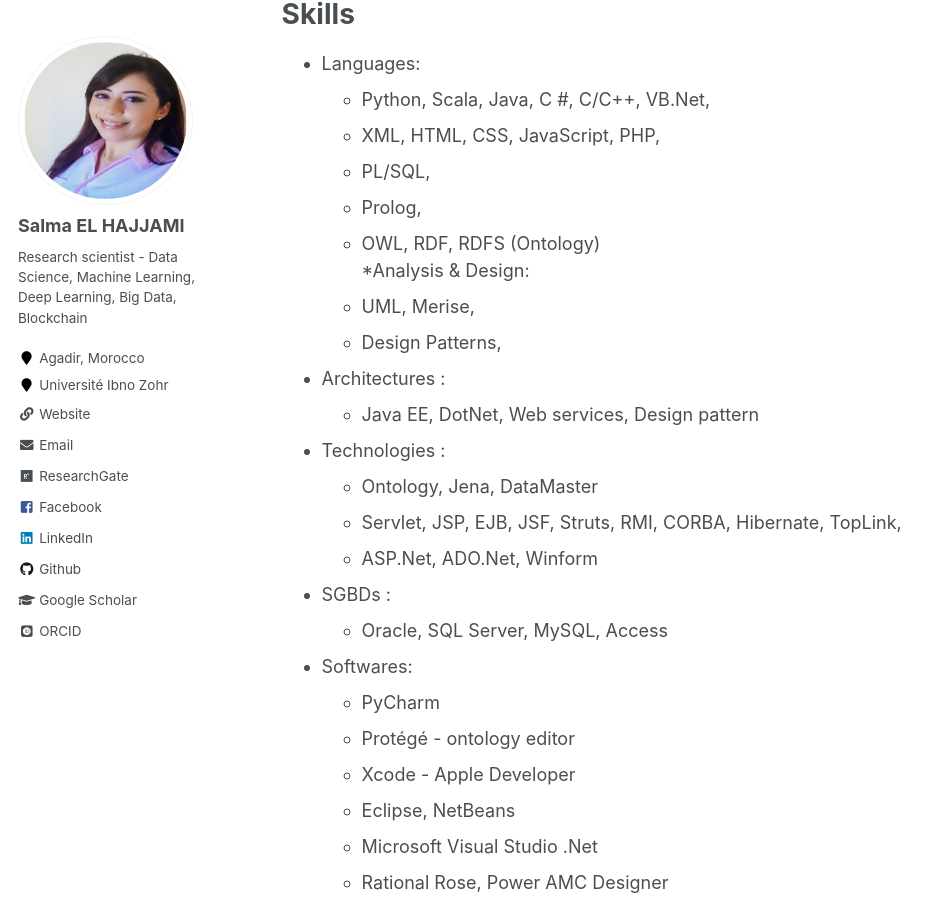
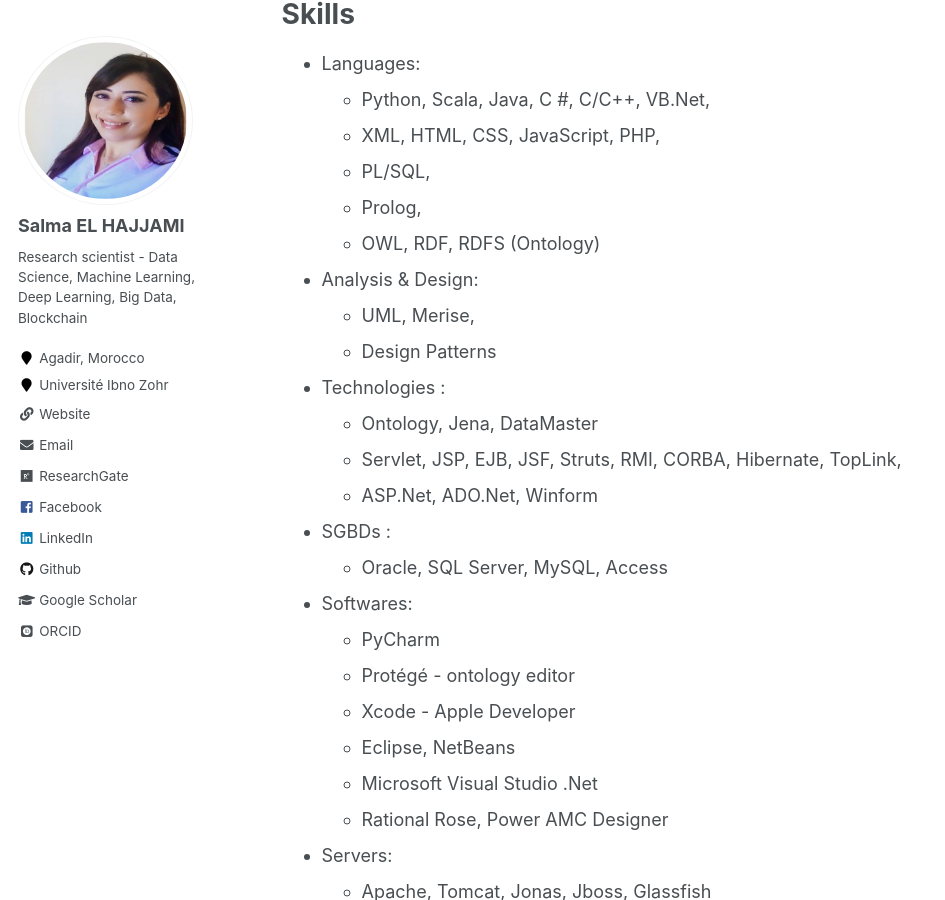
Before and after one commit to salmaelhajjami/salmaelhajjami.github.io, a Jekyll site: the page built from _pages/cv.md, in a window 1280 px wide and 900 px high, scrolled down 1238 px. Shown: the whole window, without its empty margins (0-945 px from the left). Built offline with Jekyll 4.4.1, drawn with Linux system fonts in a browser that asks for light colours; some web fonts are replaced.

Commit message:
Update cv.md

```diff
--- a/_pages/cv.md
+++ b/_pages/cv.md
@@ -53,11 +53,9 @@ Skills
   * PL/SQL,
   * Prolog,
   * OWL, RDF, RDFS (Ontology)
-*Analysis & Design:
+* Analysis & Design:
   * UML, Merise,
-  * Design Patterns,
-* Architectures :
-  * Java EE, DotNet, Web services, Design pattern
+  * Design Patterns
 * Technologies :
   * Ontology, Jena, DataMaster
   * Servlet, JSP, EJB, JSF, Struts, RMI, CORBA, Hibernate, TopLink,
```
